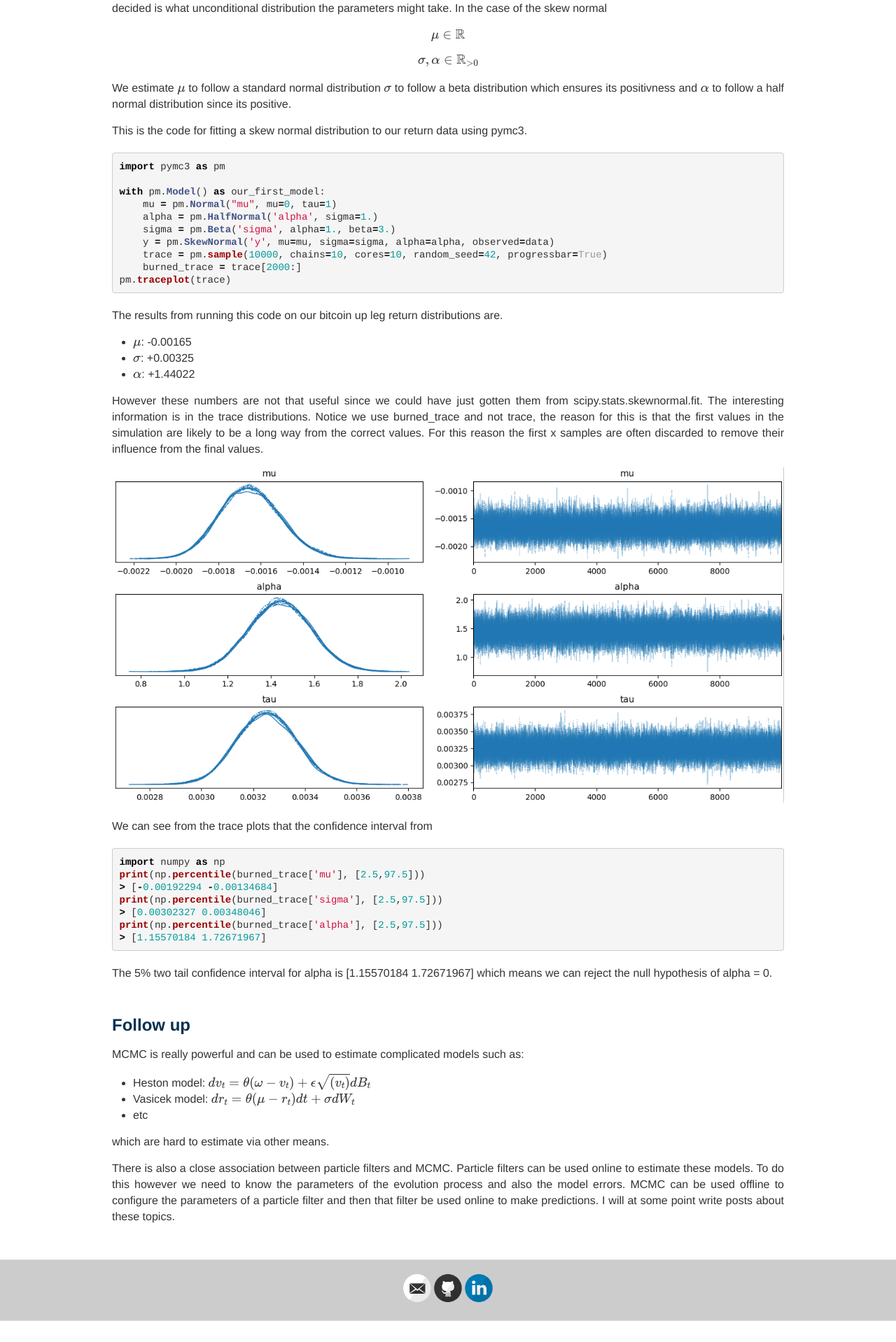
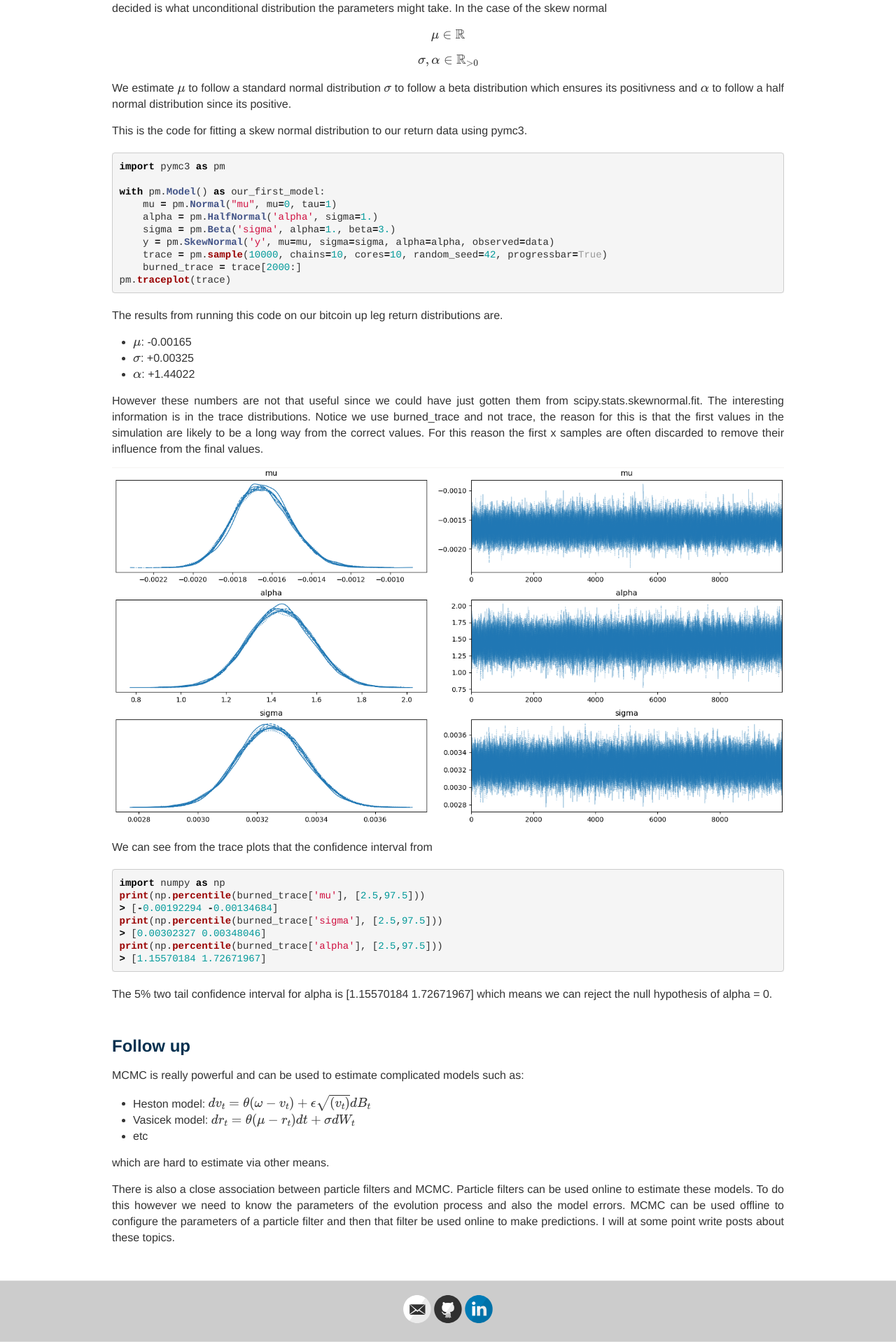
Before and after one commit to MarkRBest/markrbest.github.io, a Jekyll site: the page built from _posts/2020-12-07-mcmc-for returns.md, in a window 1280 px wide. Shown: the part 822-2740 px from the top of the page at 70% size. Built offline with Jekyll 4.4.1, drawn with Linux system fonts in a browser that asks for light colours; nearby versions of some CDN libraries; formulas are drawn with MathJax 3; comment, search, counter and statistics services are not loaded; before the commit the page ends 2710 px from its top, so only the background shows below that.

Commit message:
fix sigma in plot

```diff
--- a/_posts/2020-12-07-mcmc-for returns.md
+++ b/_posts/2020-12-07-mcmc-for returns.md
@@ -65,7 +65,7 @@ However these numbers are not that useful since we could have just gotten them f
 The interesting information is in the trace distributions. Notice we use burned_trace and not trace, the reason for this is that the first values in the simulation
 are likely to be a long way from the correct values. For this reason the first x samples are often discarded to remove their influence from the final values.
 
-![trace_plot](/assets/2020-12-07/trace-plots.png)
+![trace_plot](/assets/2020-12-07/trace-plot.png)
 
 We can see from the trace plots that the confidence interval from
 
```
Also changed, not shown: assets/2020-12-07/trace-plot.png (added), assets/2020-12-07/trace-plots.png (deleted).
